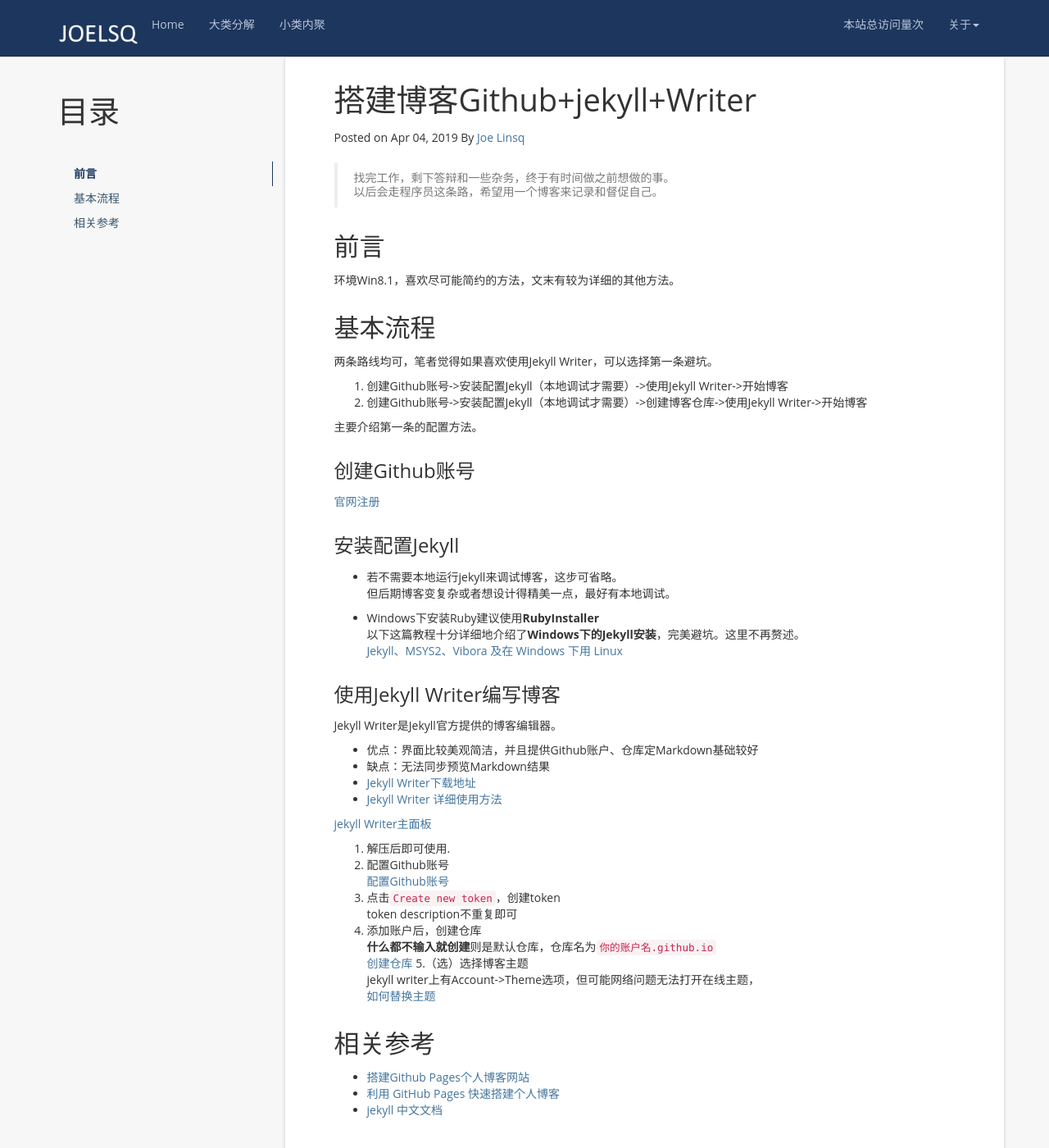
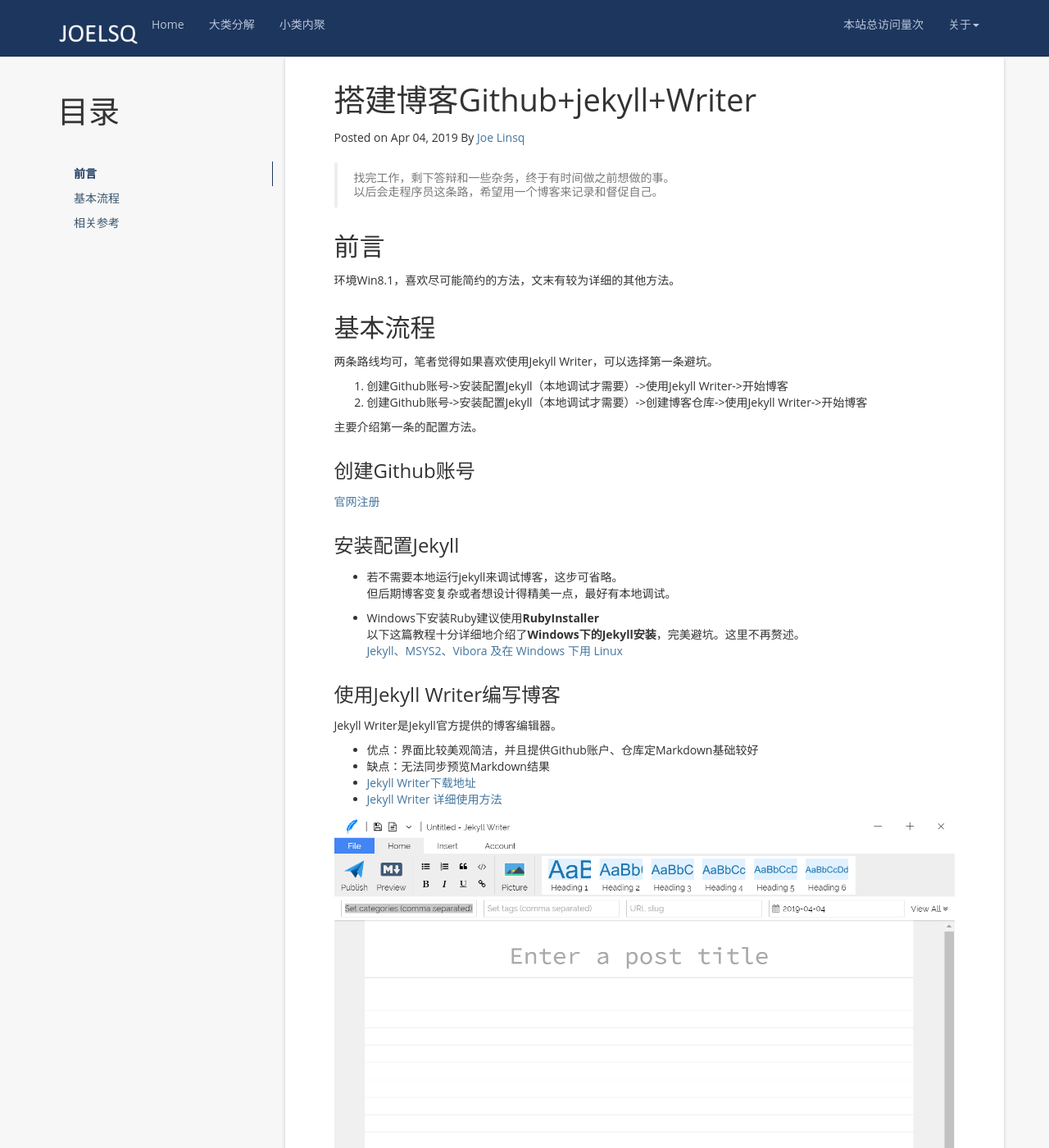
Before and after one commit to joelsq/joelsq.github.io, a Jekyll site: the page built from _posts/2019-04-04-Build-Blog-Github-jekyll-Writer.md, in a window 1280 px wide and 1400 px high, scrolled down 277 px. Shown: the whole window at 82% size. Built offline with Jekyll 4.4.1, drawn with Linux system fonts in a browser that asks for light colours; nearby versions of some CDN libraries; comment, search, counter and statistics services are not loaded; some of the changed text lies outside the part shown.

Commit message:
Update 搭建博客Github+jekyll+Writer

```diff
--- a/_posts/2019-04-04-Build-Blog-Github-jekyll-Writer.md
+++ b/_posts/2019-04-04-Build-Blog-Github-jekyll-Writer.md
@@ -43,20 +43,23 @@
 * [Jekyll Writer下载地址](http://jekyllwriter.com/)
 * [Jekyll Writer 详细使用方法](https://sdk.cn/news/3811)
 
-[jekyll Writer主面板](https://github.com/joelsq/joelsq.github.io/raw/master/styles/images/buildBlog/buildBlog-why-jekyllWriter.png)
+![jekyll Writer主面板](https://github.com/joelsq/joelsq.github.io/raw/master/styles/images/buildBlog/buildBlog-why-jekyllWriter.png)
 
 
-1. 解压后即可使用.
-2. 配置Github账号
-[配置Github账号](https://github.com/joelsq/joelsq.github.io/raw/master/styles/images/buildBlog/buildBlog-sett_account.png)
-3. 点击`Create new token`，创建token
+###### 1. 解压后即可使用.
+
+###### 2. 配置Github账号
+![配置Github账号](https://github.com/joelsq/joelsq.github.io/raw/master/styles/images/buildBlog/buildBlog-sett_account.png)
+
+###### 3. 点击`Create new token`，创建token
 token description不重复即可
-4. 添加账户后，创建仓库
+
+###### 4. 添加账户后，创建仓库
 **什么都不输入就创建**则是默认仓库，仓库名为`你的账户名.github.io`
-[创建仓库](https://github.com/joelsq/joelsq.github.io/raw/master/styles/images/buildBlog/buildBolg-new-resp.png)
-5.（选）选择博客主题
-jekyll writer上有Account->Theme选项，但可能网络问题无法打开在线主题，
-[如何替换主题](https://www.jianshu.com/p/da1287bc7874)
+![创建仓库](https://github.com/joelsq/joelsq.github.io/raw/master/styles/images/buildBlog/buildBolg-new-resp.png)
+
+###### * 5.（选）选择博客主题
+jekyll writer上有Account->Theme选项，但可能网络问题无法打开在线主题，[如何替换主题](https://www.jianshu.com/p/da1287bc7874)
 
 
 ## 相关参考
```
